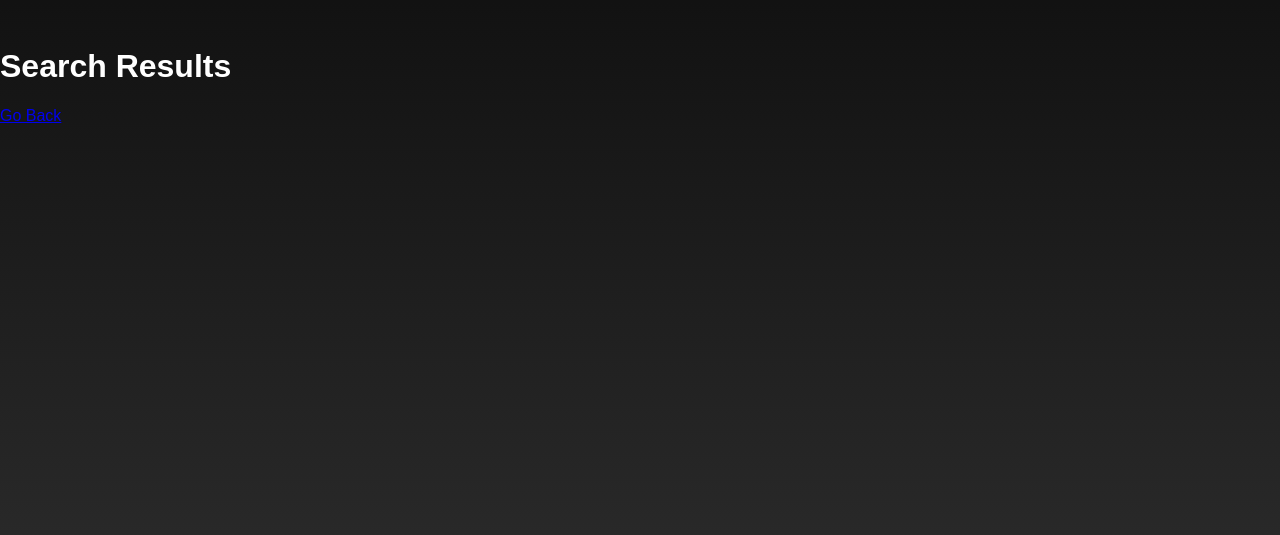
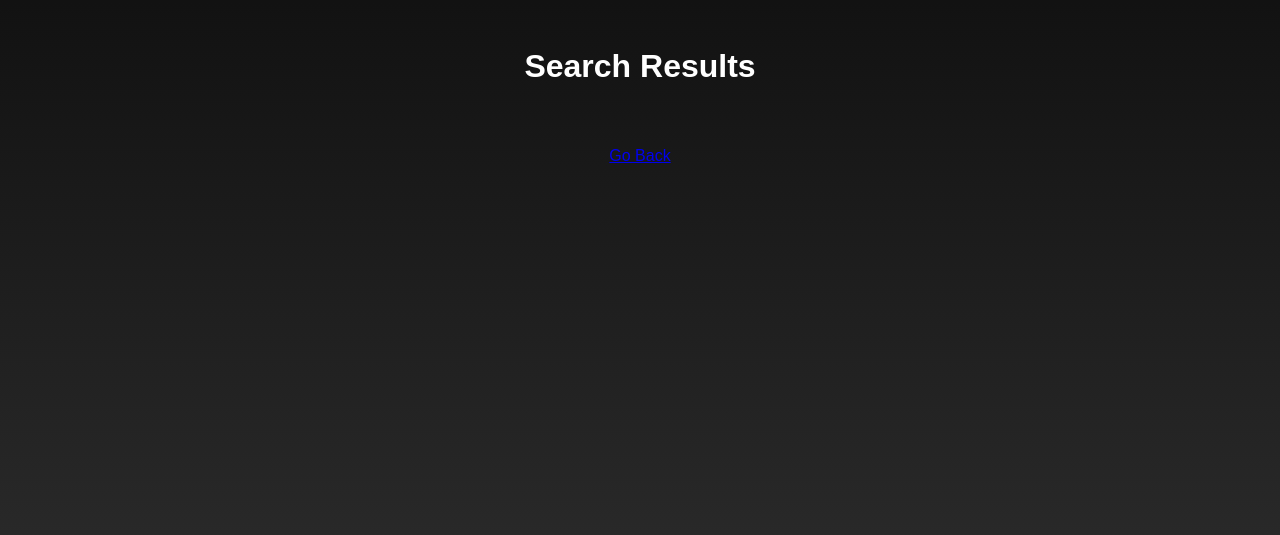
Before and after one commit to jamesdfow/JVP-Music, a plain HTML site: page page2.html in a window 1280 px wide. Shown: the part 21-556 px from the top of the page. Drawn offline with Linux system fonts and the light colour scheme.

Commit message:
styled pg 2 a little

```diff
--- a/page2.html
+++ b/page2.html
@@ -16,7 +16,9 @@
         src="#"
         alt="JVP Music Logo" />
     </header>
-    <h1>Search Results</h1>
+    <body>
+      <div class="resultsBox">
+        <h1 class="title">Search Results</h1>
         <!--where search results are displayed/-->
         <div id="results"></div>
         <!--navigate back to home page/-->
@@ -31,6 +33,9 @@
             ).innerText = `You searched for: ${searchQuery}`;
           }
         </script>
+      </div>
+    </body>
+
     <script src="app.js"></script>
   </body>
 </html>
--- a/styles.css
+++ b/styles.css
@@ -61,6 +61,14 @@
   background-color: #555;
 }
 
+.resultsBox {
+  display: flex;
+  align-items: center;
+  justify-content: center;
+  flex-direction: column;
+  gap: 20px;
+}
+
 @media (max-width: 600px) {
   input[type="text"] {
     width: 100%;
```
Lines whose indentation alone changed are shown as unchanged.
